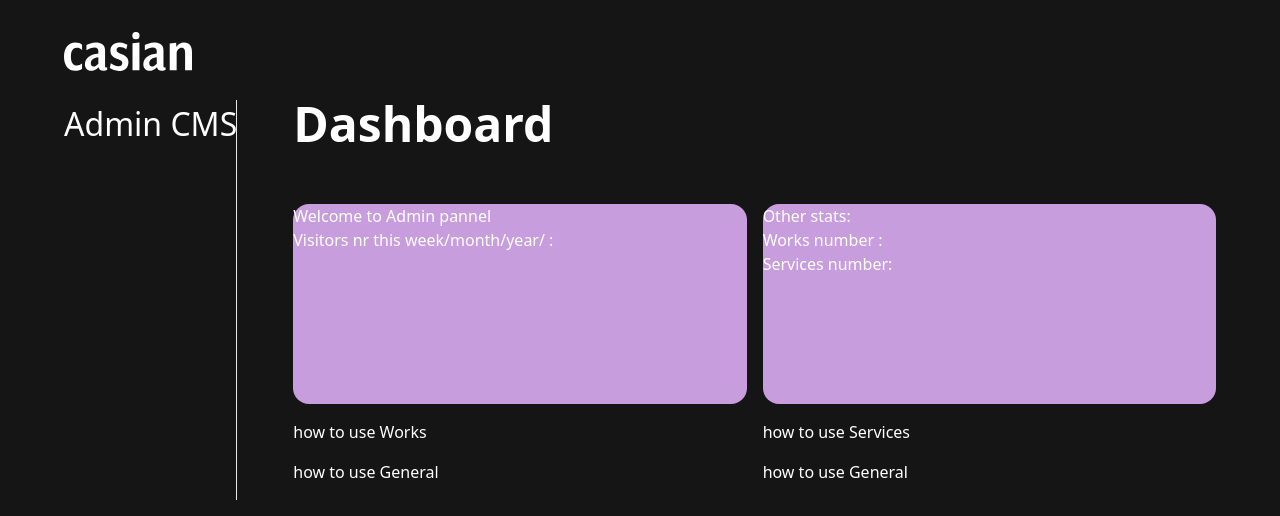
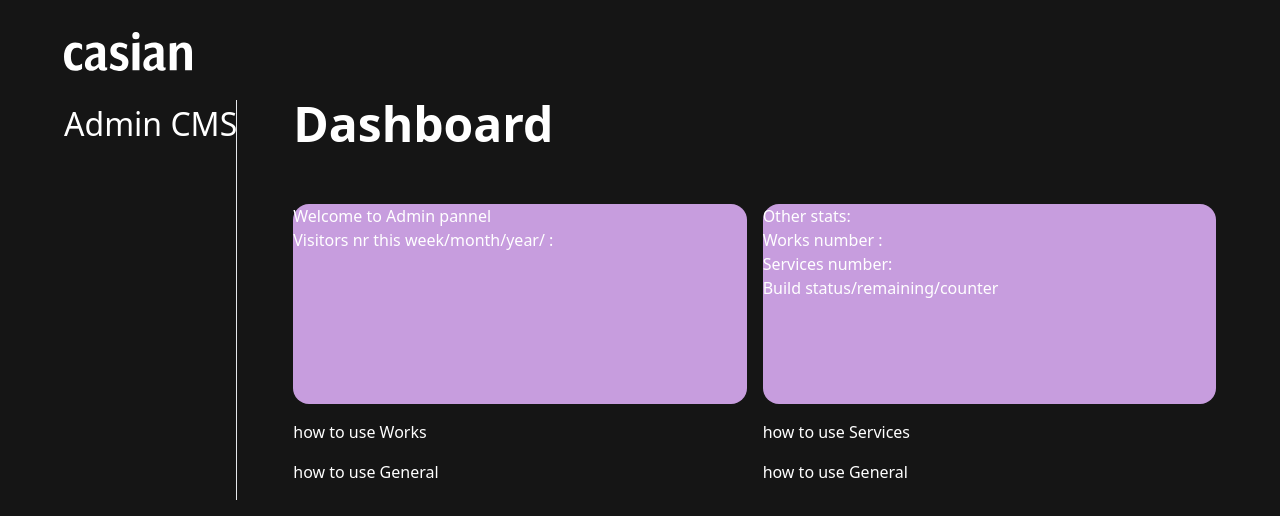
Before and after one commit to CasianLW/portfolio-casian-react-typecript-cms, a Next.js app: page /admin in a window 1280 px wide. Shown: the top 516 px of the page. Built offline with nearby package versions, Linux system fonts and the light colour scheme.

Commit message:
add idea to dashboard

```diff
--- a/pages/admin/index.tsx
+++ b/pages/admin/index.tsx
@@ -34,7 +34,7 @@ const AdminPage: NextPage<Props> = () => {
             </div>
             <div className="col-span-1">
               <div className="w-full h-[200px] rounded-2xl bg-cas-gradient-rose">
-                Other stats: <br /> Works number : <br /> Services number:
+                Other stats: <br /> Works number : <br /> Services number: <br /> Build status/remaining/counter
               </div>
             </div>
             <div className="col-span-1">how to use Works</div>
```
